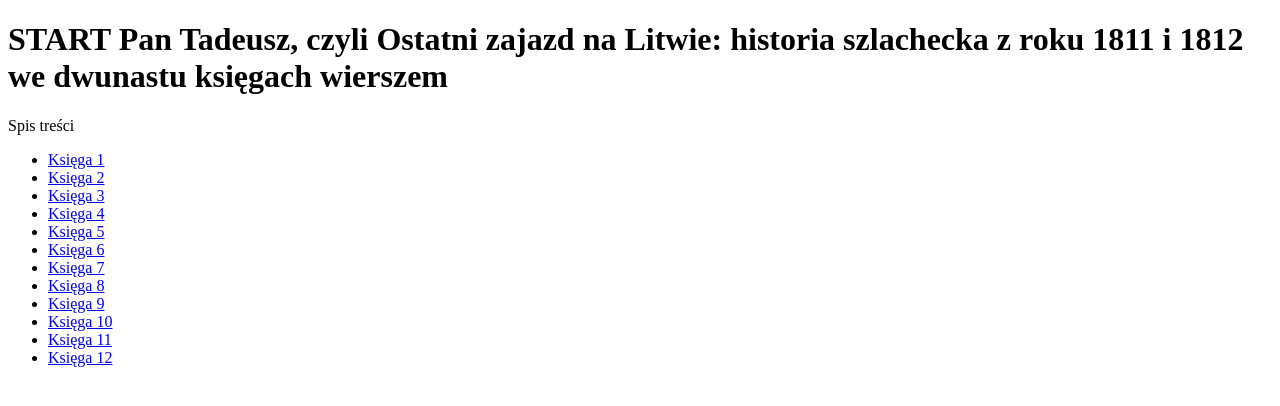
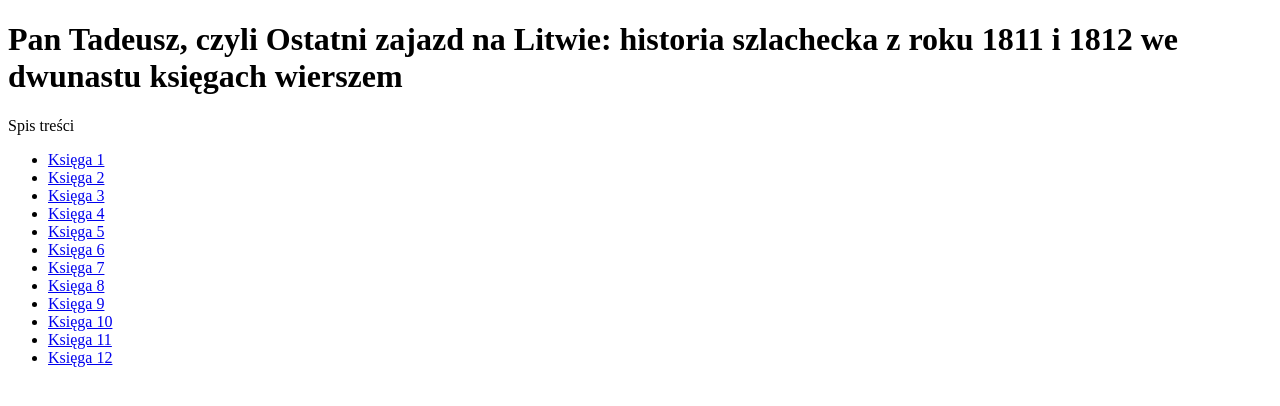
Before and after one commit to marta-stasiv/PanTadeusz, a plain HTML site: page index.html in a window 1280 px wide. Drawn offline with Linux system fonts and the light colour scheme.

Commit message:
change of index file

```diff
--- a/index.html
+++ b/index.html
@@ -5,7 +5,7 @@
   <title>Pan Tadeusz</title>
  </head>
  <body>
-     <h1>START Pan Tadeusz, czyli Ostatni zajazd na Litwie: historia szlachecka z roku 1811 i 1812 we dwunastu księgach wierszem</h1>
+     <h1>Pan Tadeusz, czyli Ostatni zajazd na Litwie: historia szlachecka z roku 1811 i 1812 we dwunastu księgach wierszem</h1>
   <p>Spis treści</p>
   <ul>
       <li><a href="./k1.html">Księga 1</a></li>
```
